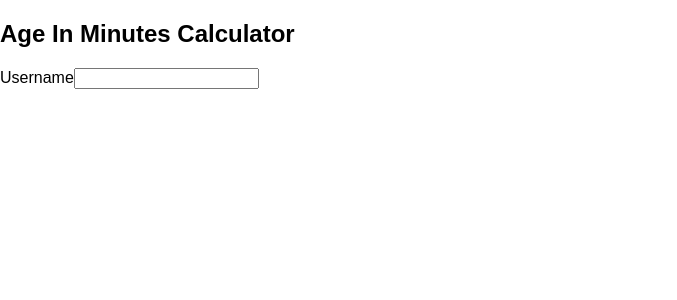
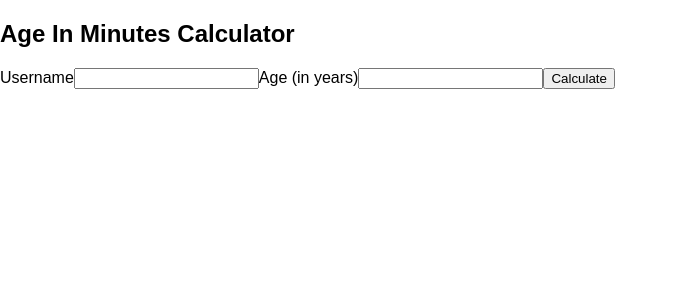
Before and after one commit to karansethia/AgeInMinutes, a React (Vite) app: page / in a window 1280 px wide. Shown: the top 300 px of the page, without its empty margins (0-677 px from the left). Built offline with nearby package versions, Linux system fonts and the light colour scheme.

Commit message:
User form component

```diff
--- a/src/components/Users/AddUser.jsx
+++ b/src/components/Users/AddUser.jsx
@@ -1,12 +1,20 @@
 import React from 'react'
 
 const AddUser = props => {
+
+    const addUserHandler = event => {
+        event.preventDefault();
+    }
+
   return (
     <div>
         <h2>Age In Minutes Calculator</h2>
-        <form action="">
+        <form onSubmit={addUserHandler}>
             <label htmlFor="username">Username</label>
             <input type="text" id="username" />
+            <label htmlFor="age">Age (in years)</label>
+            <input type="number" id="age" />
+            <button type="submit">Calculate</button>
         </form>
     </div>
   )
```
